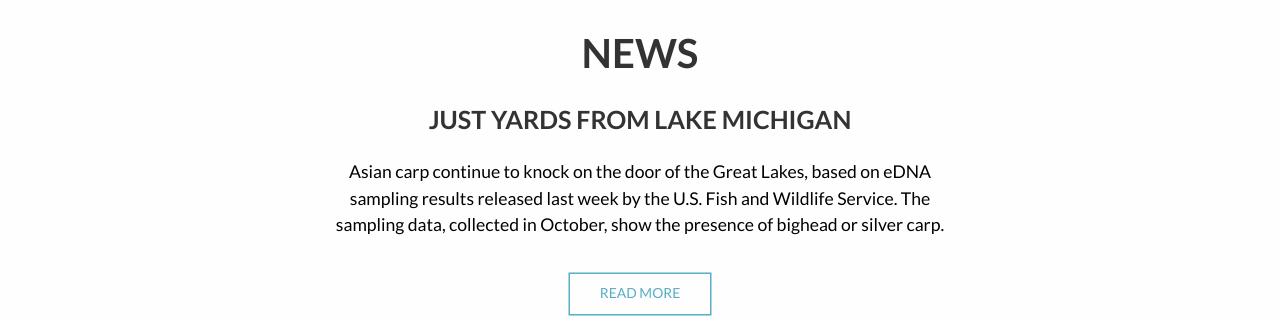
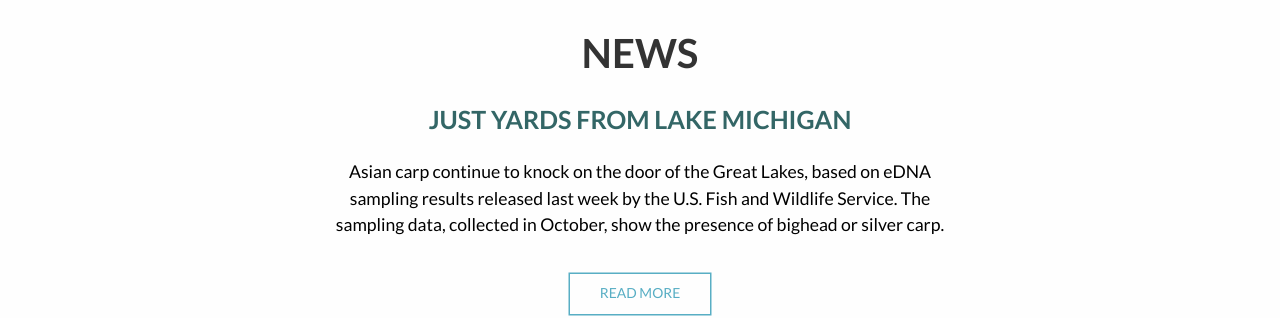
Before and after one commit to gbales11/greatlakesalliance, a Jekyll site: the page built from index.html, in a window 1280 px wide and 1400 px high, scrolled down 1941 px. Shown: the part 360-678 px from the top of the window. Built offline with Jekyll 4.4.1, drawn with Linux system fonts in a browser that asks for light colours; nearby versions of some CDN libraries; Markdown is read by kramdown in place of the engine named in the settings.

Commit message:
refactor(html, css): update feature news color
Update color of feature news article on home page.

```diff
--- a/css/style.css
+++ b/css/style.css
@@ -820,13 +820,17 @@ ul.social-buttons li {
 
 /* News Page*/
 /* line 673, /Users/sam/Documents/Graphic Design/3rd Year/Semester 6/Web Dev. V/greatlakesalliance/scss/components/main */
+.green {
+  color: #336666; }
+
+/* line 677, /Users/sam/Documents/Graphic Design/3rd Year/Semester 6/Web Dev. V/greatlakesalliance/scss/components/main */
 .wrap {
   height: 100vh;
   display: -webkit-flex;
   display: -ms-flexbox;
   display: flex; }
 
-/* line 677, /Users/sam/Documents/Graphic Design/3rd Year/Semester 6/Web Dev. V/greatlakesalliance/scss/components/main */
+/* line 681, /Users/sam/Documents/Graphic Design/3rd Year/Semester 6/Web Dev. V/greatlakesalliance/scss/components/main */
 main {
   -webkit-flex: 1;
       -ms-flex: 1;
@@ -835,13 +839,13 @@ main {
   display: -ms-flexbox;
   display: flex; }
 
-/* line 681, /Users/sam/Documents/Graphic Design/3rd Year/Semester 6/Web Dev. V/greatlakesalliance/scss/components/main */
+/* line 685, /Users/sam/Documents/Graphic Design/3rd Year/Semester 6/Web Dev. V/greatlakesalliance/scss/components/main */
 aside, article {
   overflow-y: scroll;
   padding: 2em;
   margin-top: 5em; }
 
-/* line 686, /Users/sam/Documents/Graphic Design/3rd Year/Semester 6/Web Dev. V/greatlakesalliance/scss/components/main */
+/* line 690, /Users/sam/Documents/Graphic Design/3rd Year/Semester 6/Web Dev. V/greatlakesalliance/scss/components/main */
 aside {
   -webkit-flex: 1;
       -ms-flex: 1;
@@ -849,7 +853,7 @@ aside {
   background: url("../images/greatlakes-56.jpg") no-repeat center top;
   background-size: cover; }
 
-/* line 691, /Users/sam/Documents/Graphic Design/3rd Year/Semester 6/Web Dev. V/greatlakesalliance/scss/components/main */
+/* line 695, /Users/sam/Documents/Graphic Design/3rd Year/Semester 6/Web Dev. V/greatlakesalliance/scss/components/main */
 article {
   -webkit-flex: 2;
       -ms-flex: 2;
@@ -857,7 +861,7 @@ article {
   background-color: #FEFEFE; }
 
 @media (max-width: 50em) {
-  /* line 696, /Users/sam/Documents/Graphic Design/3rd Year/Semester 6/Web Dev. V/greatlakesalliance/scss/components/main */
+  /* line 700, /Users/sam/Documents/Graphic Design/3rd Year/Semester 6/Web Dev. V/greatlakesalliance/scss/components/main */
   main {
     -webkit-flex-direction: column;
         -ms-flex-direction: column;
@@ -865,7 +869,7 @@ article {
  }
 
 /* Education section*/
-/* line 703, /Users/sam/Documents/Graphic Design/3rd Year/Semester 6/Web Dev. V/greatlakesalliance/scss/components/main */
+/* line 707, /Users/sam/Documents/Graphic Design/3rd Year/Semester 6/Web Dev. V/greatlakesalliance/scss/components/main */
 .kit {
   border: 6px solid #c9c9c9;
   padding: 2em;
@@ -873,7 +877,7 @@ article {
   background-color: #f6f6f6; }
 
 /* Donate Page */
-/* line 712, /Users/sam/Documents/Graphic Design/3rd Year/Semester 6/Web Dev. V/greatlakesalliance/scss/components/main */
+/* line 716, /Users/sam/Documents/Graphic Design/3rd Year/Semester 6/Web Dev. V/greatlakesalliance/scss/components/main */
 .donate-image {
   background: url("../images/greatlakes-52.jpg") no-repeat center top;
   background-size: cover;
--- a/index.html
+++ b/index.html
@@ -83,7 +83,7 @@ layout: default
 
 	<div class="box">
 		<h3 id="news" class="yotta2">News</h3>
-		<h3>Just Yards From Lake Michigan</h3>
+		<h3 class="green">Just Yards From Lake Michigan</h3>
 		<p class="center-align">Asian carp continue to knock on the door of the
 		Great Lakes, based on eDNA sampling results released last week by the U.S. Fish and Wildlife Service. The sampling data, collected in October, show the presence of bighead or silver carp.</p>
 		<a class="buttons micro"href="{{site.baseurl}}/news.html">Read More</a>
--- a/scss/components/_main.scss
+++ b/scss/components/_main.scss
@@ -670,6 +670,10 @@ margin-bottom: 3em;
 
 /* News Page*/
 
+.green {
+  color: $green;
+}
+
 .wrap {
   height: 100vh;
   display: flex;
```
